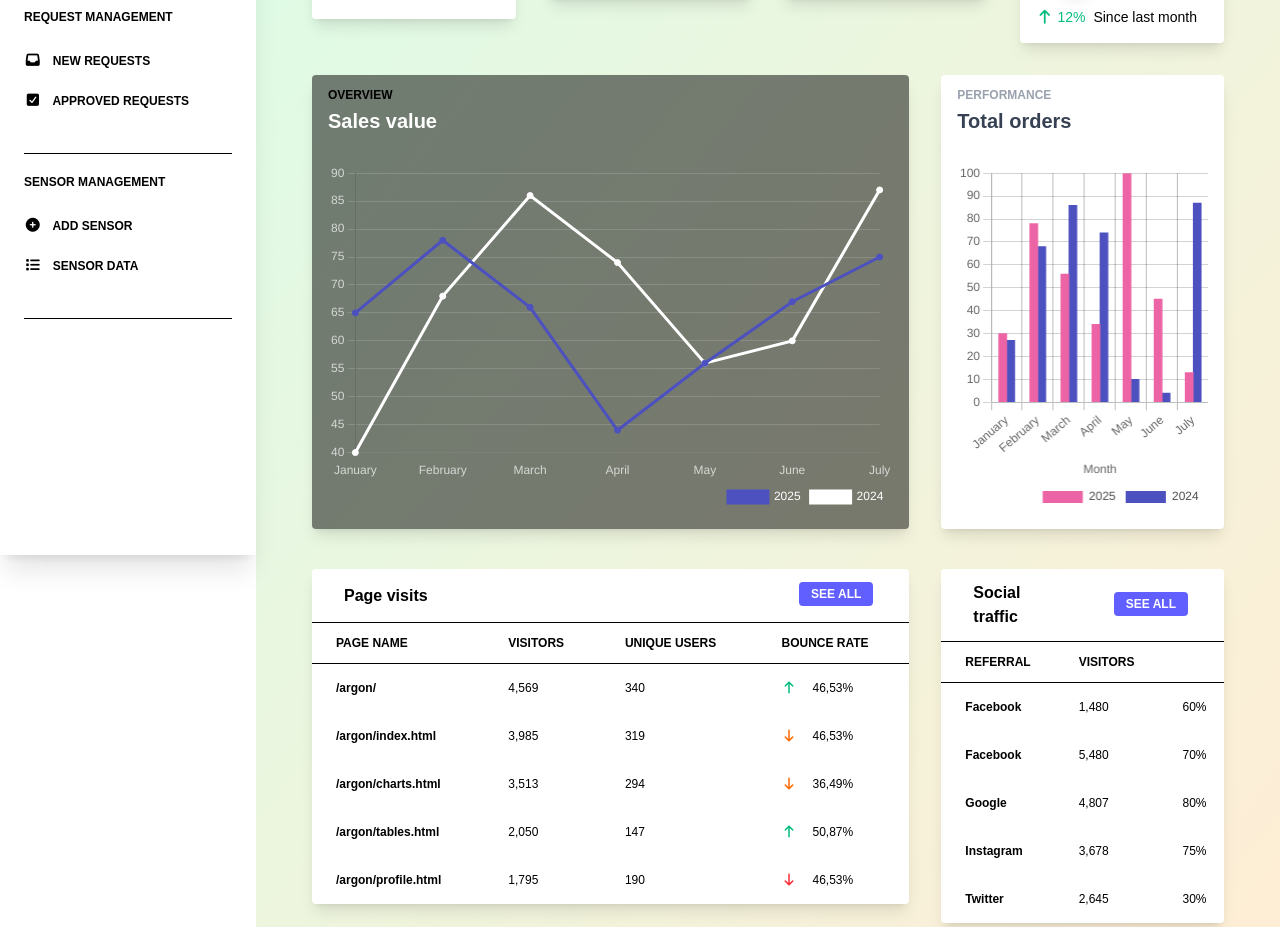
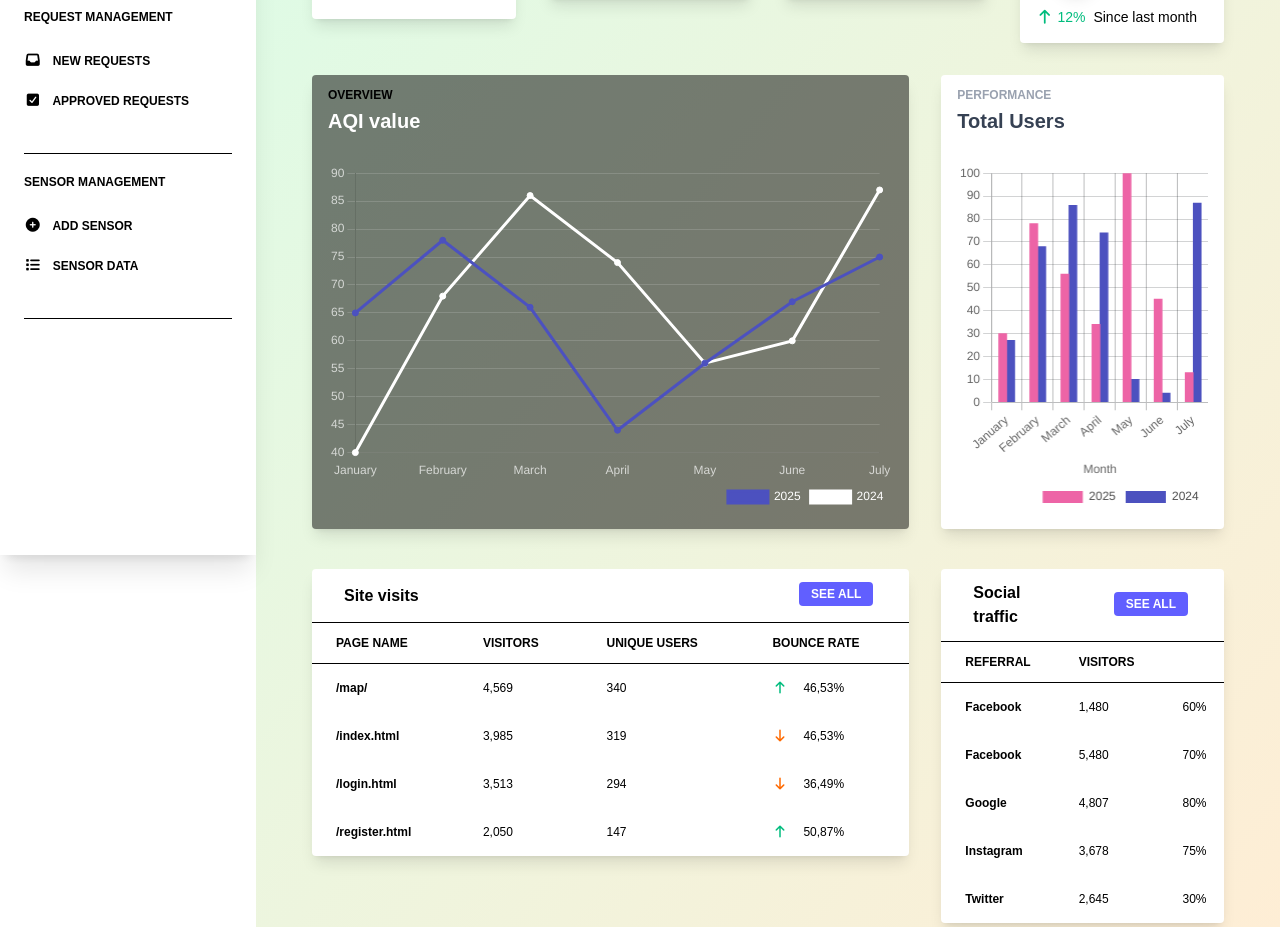
Before and after one commit to nipun-munasinghe/Breathsafe-App, a Next.js app: page /admin/dashboard in a window 1280 px wide. Shown: the part 245-1172 px from the top of the page. Built offline with nearby package versions, Linux system fonts and the light colour scheme.

Commit message:
dashboard update

```diff
--- a/components/admin/cards/CardBarChart.tsx
+++ b/components/admin/cards/CardBarChart.tsx
@@ -122,7 +122,7 @@ export default function CardBarChart() {
                             Performance
                         </h6>
                         <h2 className="text-gray-700 text-xl font-semibold">
-                            Total orders
+                            Total Users
                         </h2>
                     </div>
                 </div>
--- a/components/admin/cards/CardLineChart.tsx
+++ b/components/admin/cards/CardLineChart.tsx
@@ -130,7 +130,7 @@ export default function CardLineChart() {
                         <h6 className="uppercase text-blueGray-100 mb-1 text-xs font-semibold">
                             Overview
                         </h6>
-                        <h2 className="text-white text-xl font-semibold">Sales value</h2>
+                        <h2 className="text-white text-xl font-semibold">AQI value</h2>
                     </div>
                 </div>
             </div>
--- a/components/admin/cards/CardPageVisits.tsx
+++ b/components/admin/cards/CardPageVisits.tsx
@@ -12,11 +12,10 @@ interface PageVisit {
 }
 
 const data: PageVisit[] = [
-    { page: "/argon/", visitors: 4569, uniqueUsers: 340, bounceRate: "46,53%", trend: "up", trendColor: "text-emerald-500" },
-    { page: "/argon/index.html", visitors: 3985, uniqueUsers: 319, bounceRate: "46,53%", trend: "down", trendColor: "text-orange-500" },
-    { page: "/argon/charts.html", visitors: 3513, uniqueUsers: 294, bounceRate: "36,49%", trend: "down", trendColor: "text-orange-500" },
-    { page: "/argon/tables.html", visitors: 2050, uniqueUsers: 147, bounceRate: "50,87%", trend: "up", trendColor: "text-emerald-500" },
-    { page: "/argon/profile.html", visitors: 1795, uniqueUsers: 190, bounceRate: "46,53%", trend: "down", trendColor: "text-red-500" },
+    { page: "/map/", visitors: 4569, uniqueUsers: 340, bounceRate: "46,53%", trend: "up", trendColor: "text-emerald-500" },
+    { page: "/index.html", visitors: 3985, uniqueUsers: 319, bounceRate: "46,53%", trend: "down", trendColor: "text-orange-500" },
+    { page: "/login.html", visitors: 3513, uniqueUsers: 294, bounceRate: "36,49%", trend: "down", trendColor: "text-orange-500" },
+    { page: "/register.html", visitors: 2050, uniqueUsers: 147, bounceRate: "50,87%", trend: "up", trendColor: "text-emerald-500" },
 ];
 
 const CardPageVisits: React.FC = () => {
@@ -25,7 +24,7 @@ const CardPageVisits: React.FC = () => {
             <div className="rounded-t mb-0 px-4 py-3 border-0">
                 <div className="flex flex-wrap items-center">
                     <div className="relative w-full px-4 max-w-full flex-grow flex-1">
-                        <h3 className="font-semibold text-base text-blueGray-700">Page visits</h3>
+                        <h3 className="font-semibold text-base text-blueGray-700">Site visits</h3>
                     </div>
                     <div className="relative w-full px-4 max-w-full flex-grow flex-1 text-right">
                         <button
```
